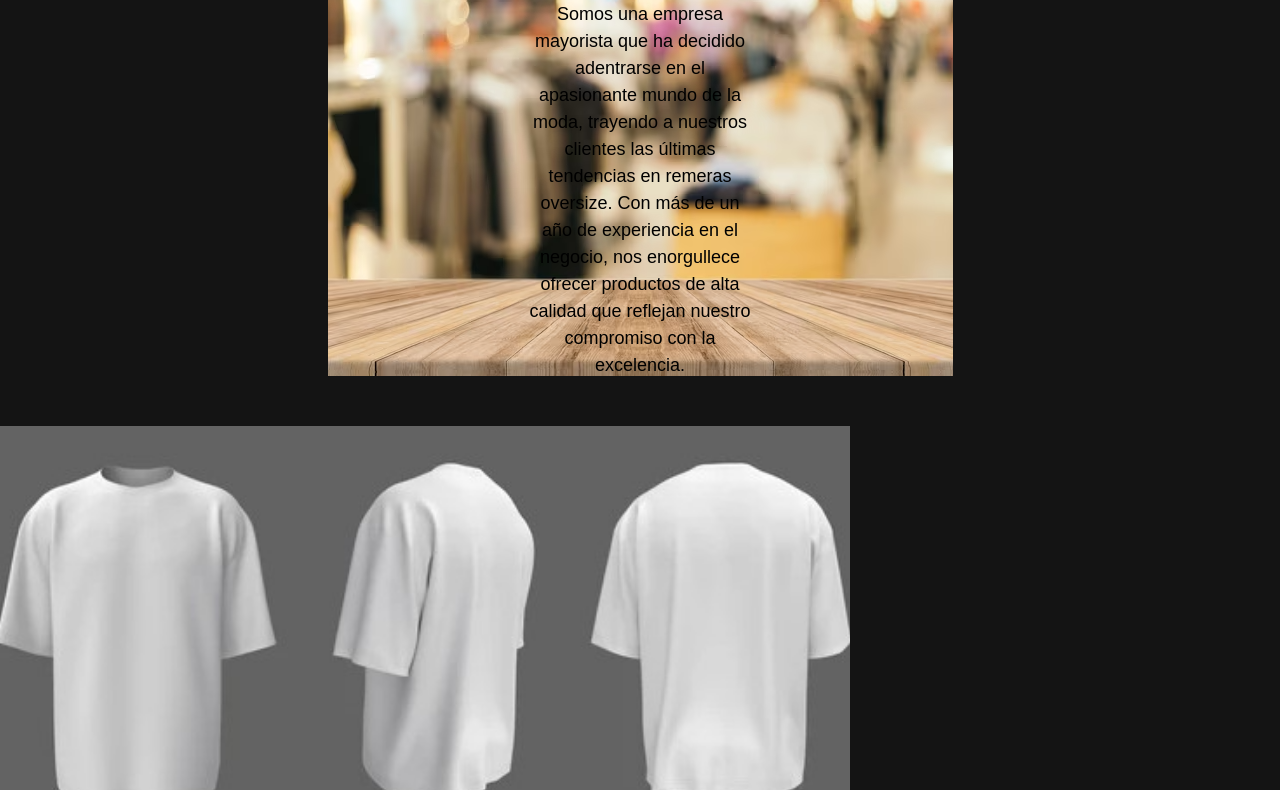
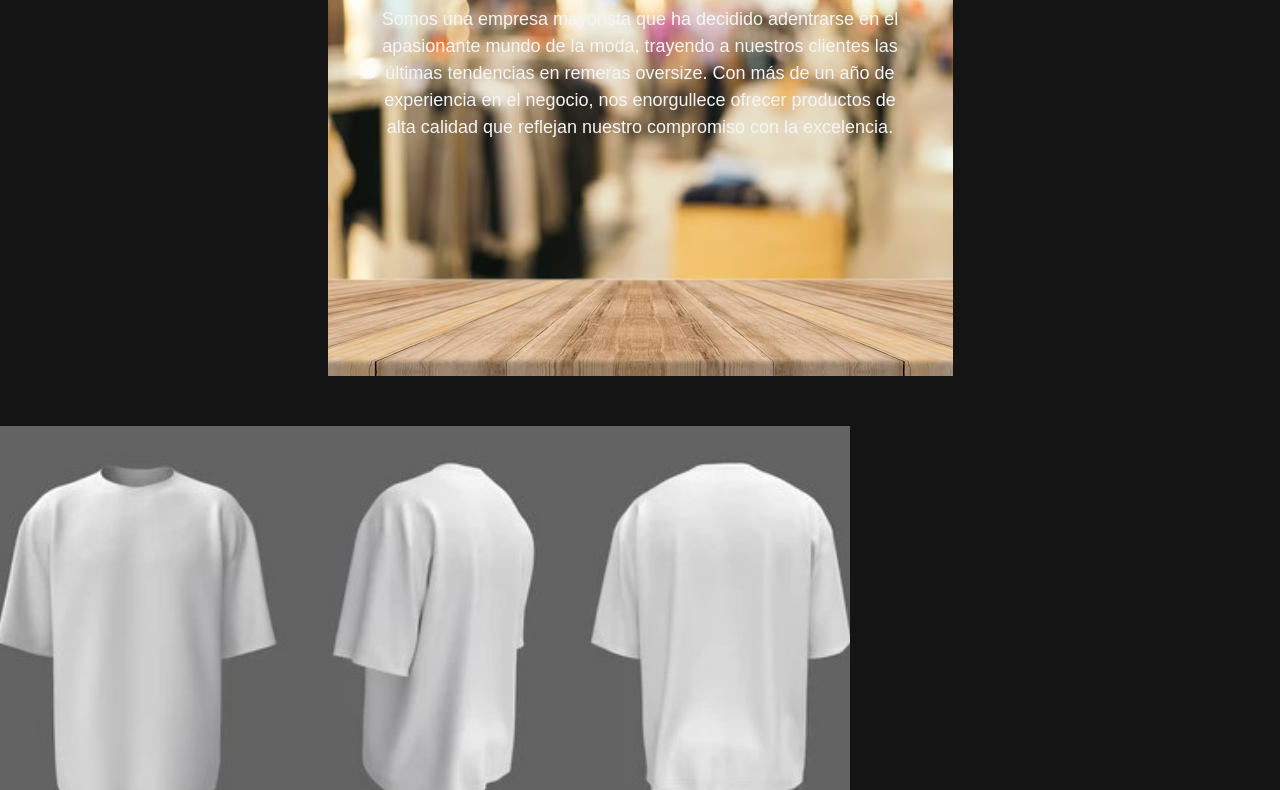
Before and after one commit to gabrielamarante1/Overzite, a website: page pages/nosotros.html in a window 1280 px wide. Shown: the part 178-968 px from the top of the page. Drawn offline with nearby package versions, Linux system fonts and the light colour scheme.

Commit message:
texto-nosotros

```diff
--- a/scss/components/_main.scss
+++ b/scss/components/_main.scss
@@ -242,10 +242,12 @@ form{display:flex;
         object-fit: cover;
     }}
 .texto{position: absolute;
+    width: 100%;
+    height: 100%;
   top: 50%;
   left: 50%;
   transform: translate(-50%, -50%);
-  color: black;
+  color: whitesmoke;
   max-width: 2000px;
   margin: 0 auto;
   padding: 20px;
```
Also changed, not shown: css/estilos.css.
